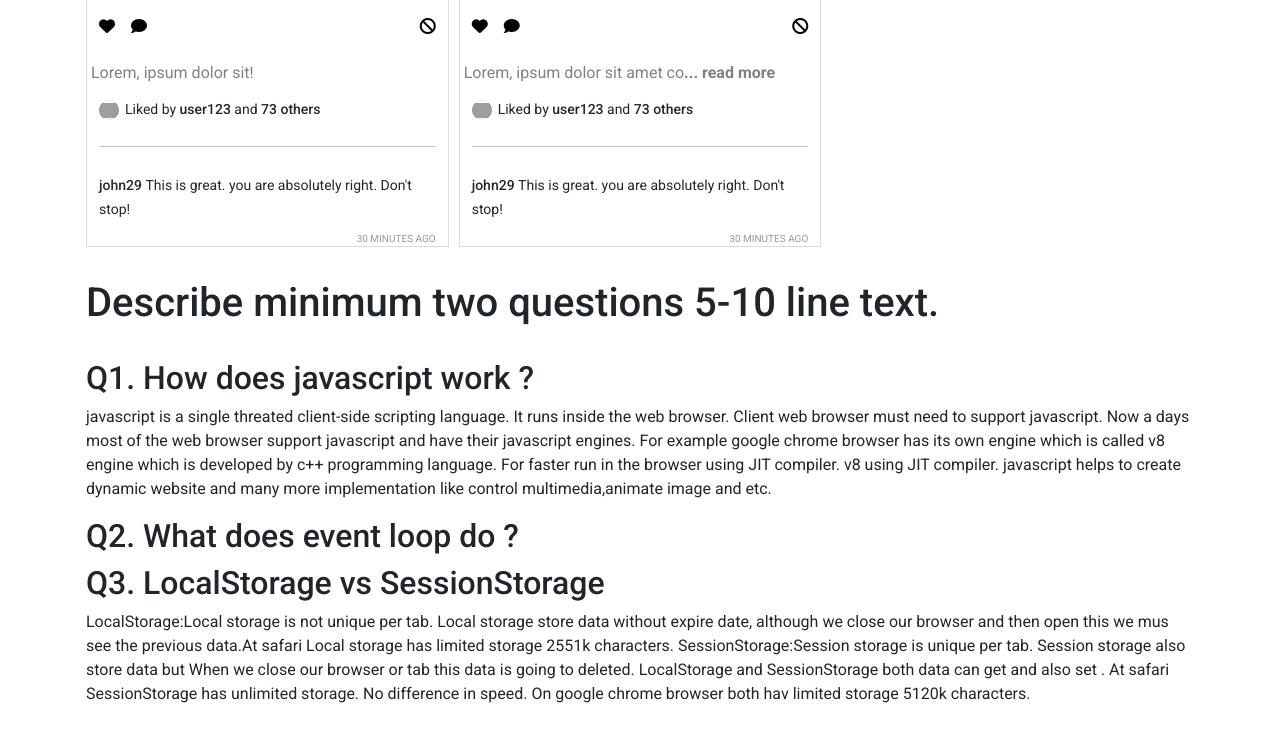
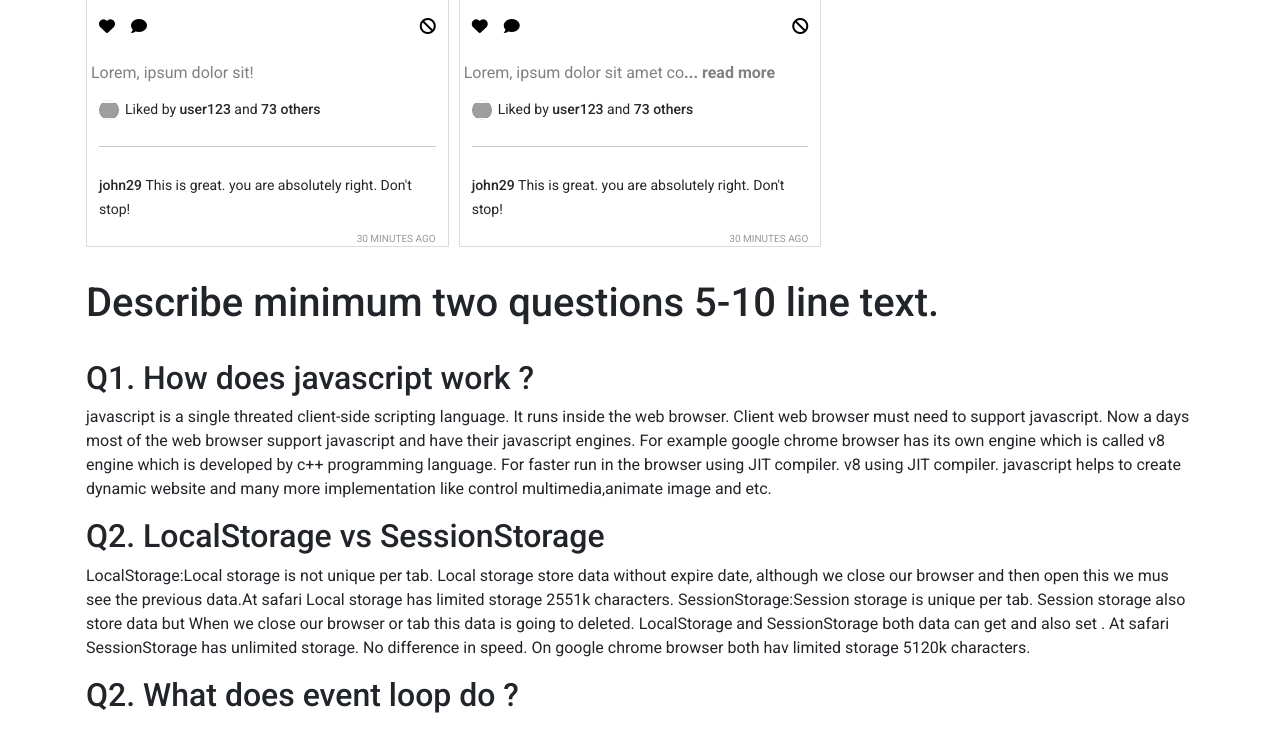
Before and after one commit to Ashik-Sarker/Insta-City, a plain HTML site: page index.html in a window 1280 px wide. Shown: the part 1285-2023 px from the top of the page. Drawn offline with nearby package versions, Linux system fonts and the light colour scheme; grey boxes are pictures that could not be loaded.

Commit message:
final commit

```diff
--- a/index.html
+++ b/index.html
@@ -83,8 +83,7 @@
             <p>
                 javascript is a single threated client-side scripting language. It runs inside the web browser. Client web browser must need to support javascript. Now a days most of the web browser support javascript and have their javascript engines. For example google chrome browser has its own engine which is called v8 engine which is developed by c++ programming language. For faster run in the browser using JIT compiler. v8 using JIT compiler. javascript helps to create dynamic website and many more implementation like control multimedia,animate image and etc.
             </p>
-            <h2>Q2. What does event loop do ?</h2>
-            <h2>Q3. LocalStorage vs SessionStorage</h2>
+            <h2>Q2. LocalStorage vs SessionStorage</h2>
             <p>
                 LocalStorage:Local storage is not unique per tab. Local storage store data without expire date, although we close our browser and then open this we mus see the previous data.At safari Local storage has limited storage 2551k characters.
 
@@ -92,6 +91,7 @@
 
                 LocalStorage and SessionStorage both data can get and also set . At safari SessionStorage has unlimited storage. No difference in speed. On google chrome browser both hav limited storage 5120k characters.
             </p>
+            <h2>Q2. What does event loop do ?</h2>
         </section>
 
         <footer></footer>
```
